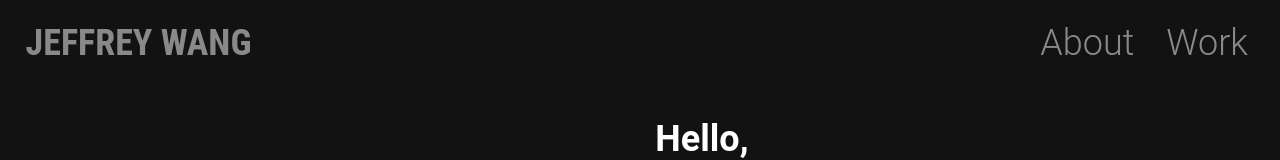
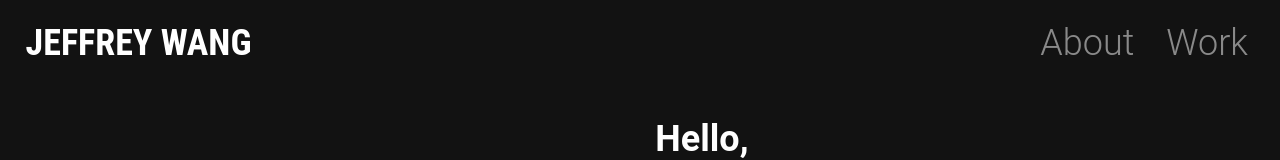
Before and after one commit to jeffwhy99/portfolio2, a React (Create React App) app: page /#/about in a window 1280 px wide. Shown: the top 160 px of the page. Built offline with nearby package versions, Linux system fonts and the light colour scheme.

Commit message:
fix opacity

```diff
--- a/src/App.css
+++ b/src/App.css
@@ -69,6 +69,7 @@ nav {
   font-weight: 600;
   text-transform: uppercase;
   color: #ffffff;
+  opacity: 1;
   margin-left: 2%;
 }
 
```
